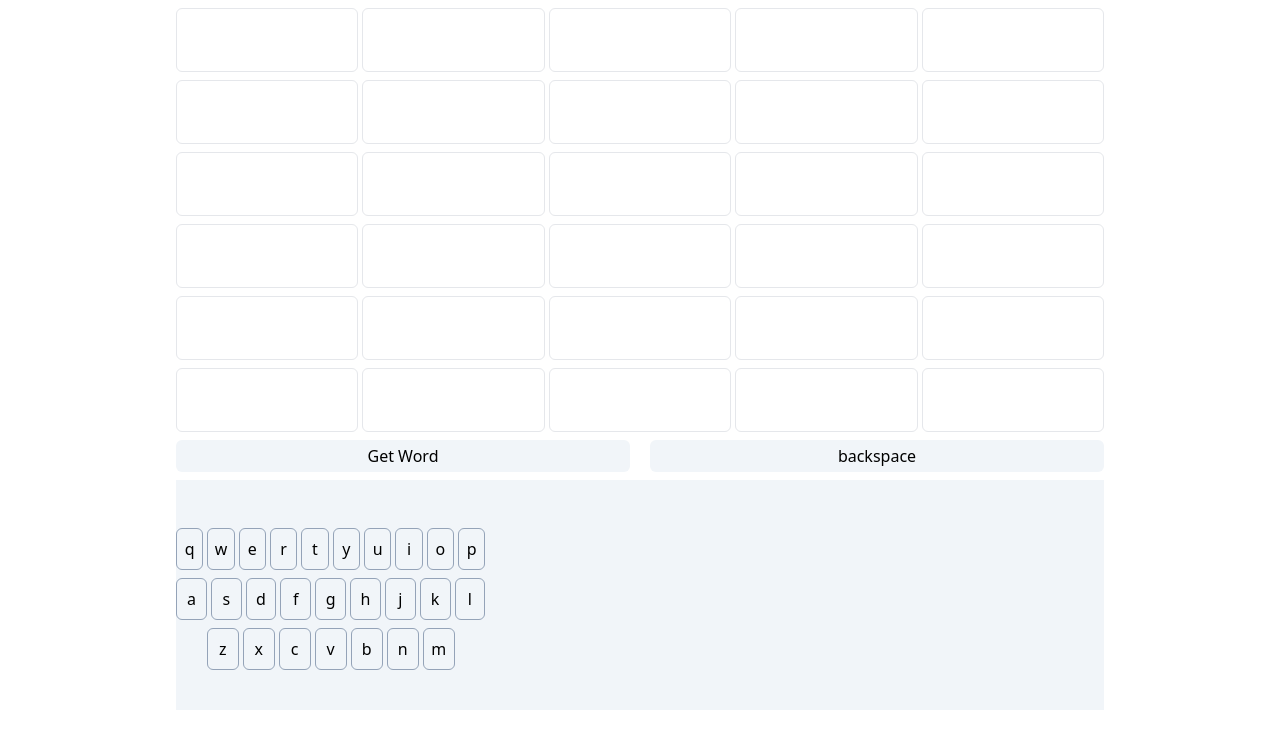
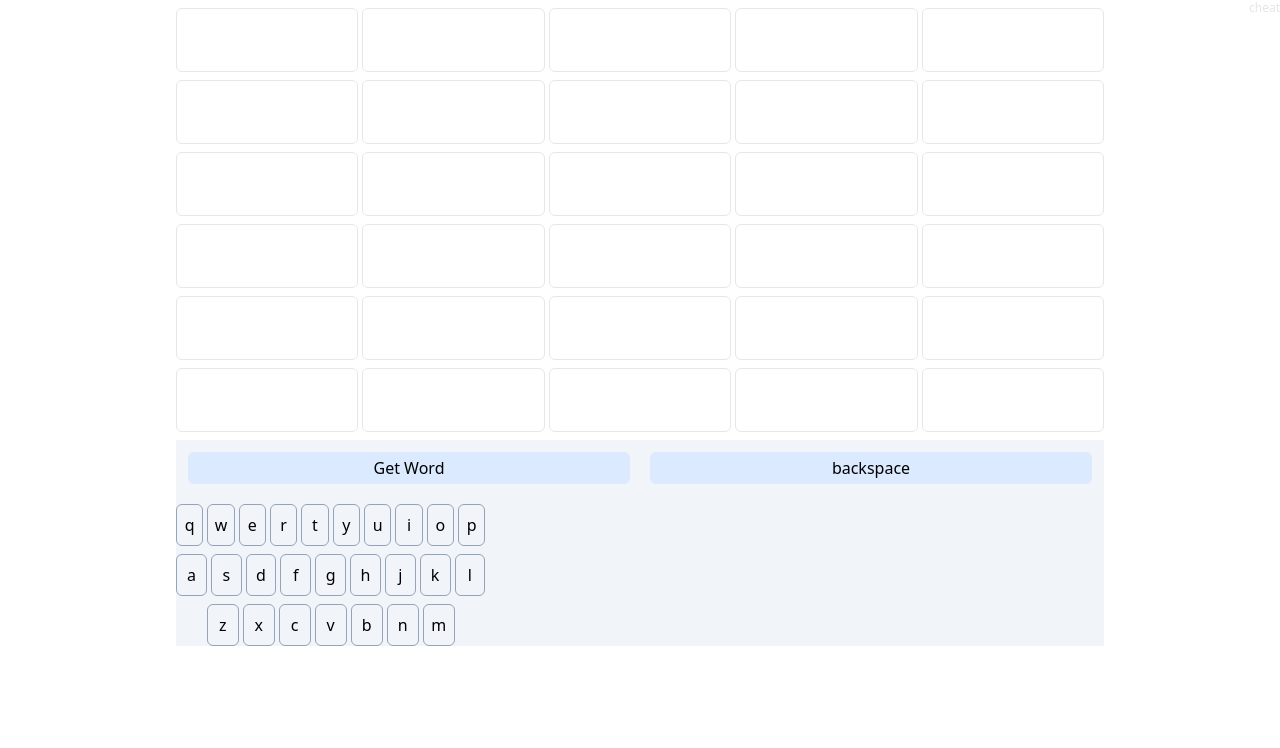
Before and after one commit to joepbuhre/joeps-tools, a Vue app: page /woordle in a window 1280 px wide. Shown: the top 748 px of the page. Built offline with nearby package versions, Linux system fonts and the light colour scheme.

Commit message:
Added/updated features for Flashcards and woordle

```diff
--- a/src/modules/flashcards/FlashCards.vue
+++ b/src/modules/flashcards/FlashCards.vue
@@ -44,20 +44,23 @@
             </table>
         </div>
     </div>
-    <div class="fixed flex inset-0 bg-black bg-opacity-30" v-if="showCards">
+    <div class="fixed flex inset-0 bg-black bg-opacity-30" @click.self="toggleFlashCards()" v-if="showCards">
         <button class="px-3" @click="itemsController.prev()">&lt;</button>
 
         <div class="md:w-1/3 w-full h-44 m-auto rounded-md bg-slate-100 flex px-10 py-6 text-2xl text-center relative"
             @click="frontShow = !frontShow">
-            <span class="text-sm absolute top-2 left-2">
-                {{ flashcardPosition + 1 }} / {{ items.length + 1 }}
-            </span>
-            <button class="absolute top-2 right-2 text-sm" @click="toggleFlashCards()">x</button>
-            <div class="m-auto">
-                <p class="text-sm absolute top-2 w-full left-0">
+            <div class="absolute top-1 left-0 right-0 flex px-3">
+                <span class="text-sm">
+                    {{ flashcardPosition + 1 }} / {{ items.length + 1 }}
+                </span>
+                <p class="text-sm text-center grow">
                     <span v-if="frontShow">Front</span>
                     <span v-else>Back</span>
                 </p>
+                <button class="text-sm" @click="toggleFlashCards()">x</button>
+            </div>
+            <div class="m-auto">
+
                 <div v-if="frontShow">
                     {{ items[flashcardPosition]?.front }}
                 </div>
@@ -151,8 +154,8 @@ const toggleFlashCards = _ => showCards.value = !showCards.value
 
 const itemsController = {
     next: _ => {
-        if(onePress.value) {
-            if(frontShow.value) {
+        if (onePress.value) {
+            if (frontShow.value) {
                 frontShow.value = false
             } else {
                 frontShow.value = true
--- a/src/modules/woordle/Woordle.vue
+++ b/src/modules/woordle/Woordle.vue
@@ -6,24 +6,25 @@
         <div>
             <div v-for="i in maxTries" class="flex gap-1 mt-2">
                 <div v-for="ind in letters" class="grow h-16 border border-gray rounded-md flex"
-                    :class="{ 'bg-green-500': (tries?.[i - 1]?.[ind - 1]?.correct === 1), 'bg-yellow-300': (tries?.[i - 1]?.[ind - 1]?.correct === 2) }">
+                    :class="{ 'bg-green-500': (tries?.[i - 1]?.[ind - 1]?.correct === 1), 'bg-yellow-300': (tries?.[i - 1]?.[ind - 1]?.correct === 2), 'bg-gray-400': (tries?.[i - 1]?.[ind - 1]?.correct === 3) }">
                     <span class="m-auto text-xl">{{ tries?.[i - 1]?.[ind - 1]?.letter }}</span>
                 </div>
             </div>
         </div>
-        <div class="grid grid-cols-2 gap-5 my-2">
-            <button class="bg-slate-100 rounded-md px-2 py-1" @click="getWords()">Get Word</button>
-            <button class="bg-slate-100 rounded-md px-2 py-1" @click="removeLetter()">backspace</button>
+        <div class="bg-slate-100 mb-24 mt-2">
+            <div class="grid grid-cols-2 gap-5 my-2 p-3">
+            <button class="bg-blue-100 rounded-md px-2 py-1" @click="getWords()">Get Word</button>
+            <button class="bg-blue-100 rounded-md px-2 py-1" @click="removeLetter()">backspace</button>
         </div>
-        <div class="bg-slate-100 mb-24 mt-2 py-10">
             <div class="md:w-1/3">
                 <div v-for="row in keyboardLayout" class="text-center mt-2 flex justify-center gap-1">
                     <button v-for="key in row" @click="addLetter(key)"
                         class="border border-slate-400 w-8 py-2 rounded-md"
-                        :class="{ 'bg-green-500 border-green-500': (lettersCorrect[key] === 1), 'bg-yellow-300 border-yellow-300': (lettersCorrect[key] === 2) }">
+                        :class="{ 'bg-green-500 border-green-500': (lettersCorrect[key] === 1), 'bg-yellow-300 border-yellow-300': (lettersCorrect[key] === 2), 'bg-gray-400': (lettersCorrect[key] === 3) }">
                         {{ key }}
                     </button>
                 </div>
+                <button class="fixed top-0 right-0 text-xs opacity-10" @click="showWord()">cheat</button>
             </div>
         </div>
     </div>
@@ -92,8 +93,13 @@ const reset = _ => {
     inputValue.value = ''
     atTry.value = 0
     lettersCorrect.value = {}
+    guessedWord.value = false
     setLetterArray()
 
+}
+
+const showWord = _ => {
+    alert(`Cheater ;). Het woord is: ${word.value}`)
 }
 
 const alertText = ref('')
@@ -120,20 +126,29 @@ const setLetterArray = _ => {
 }
 
 const checkLetters = _ => {
-    if (!words.value.includes(inputValue.value)) {
+    if (!words.value.includes(inputValue.value) && !(inputValue.value.substring(0,3) === 'qqq')) {
         addAlert(`this isn't a word`)
         return false
     }
 
     const letters = Array.from(inputValue.value)
     const corrWord = Array.from(word.value)
+
+    let checkedLetters = []
+
+
     letters.forEach((letter, index) => {
         if (letter === corrWord[index]) {
             tries.value[atTry.value][index].correct = 1
             lettersCorrect.value[letter] = 1
-        } else if (corrWord.includes(letter)) {
+        } else if (corrWord.includes(letter) && !checkedLetters.includes(letter)) {
+            checkedLetters.push(letter)
+
             tries.value[atTry.value][index].correct = 2
             lettersCorrect.value[letter] = 2
+        } else {
+            tries.value[atTry.value][index].correct = 3
+            lettersCorrect.value[letter] = 3
         }
     })
     atTry.value++
```
